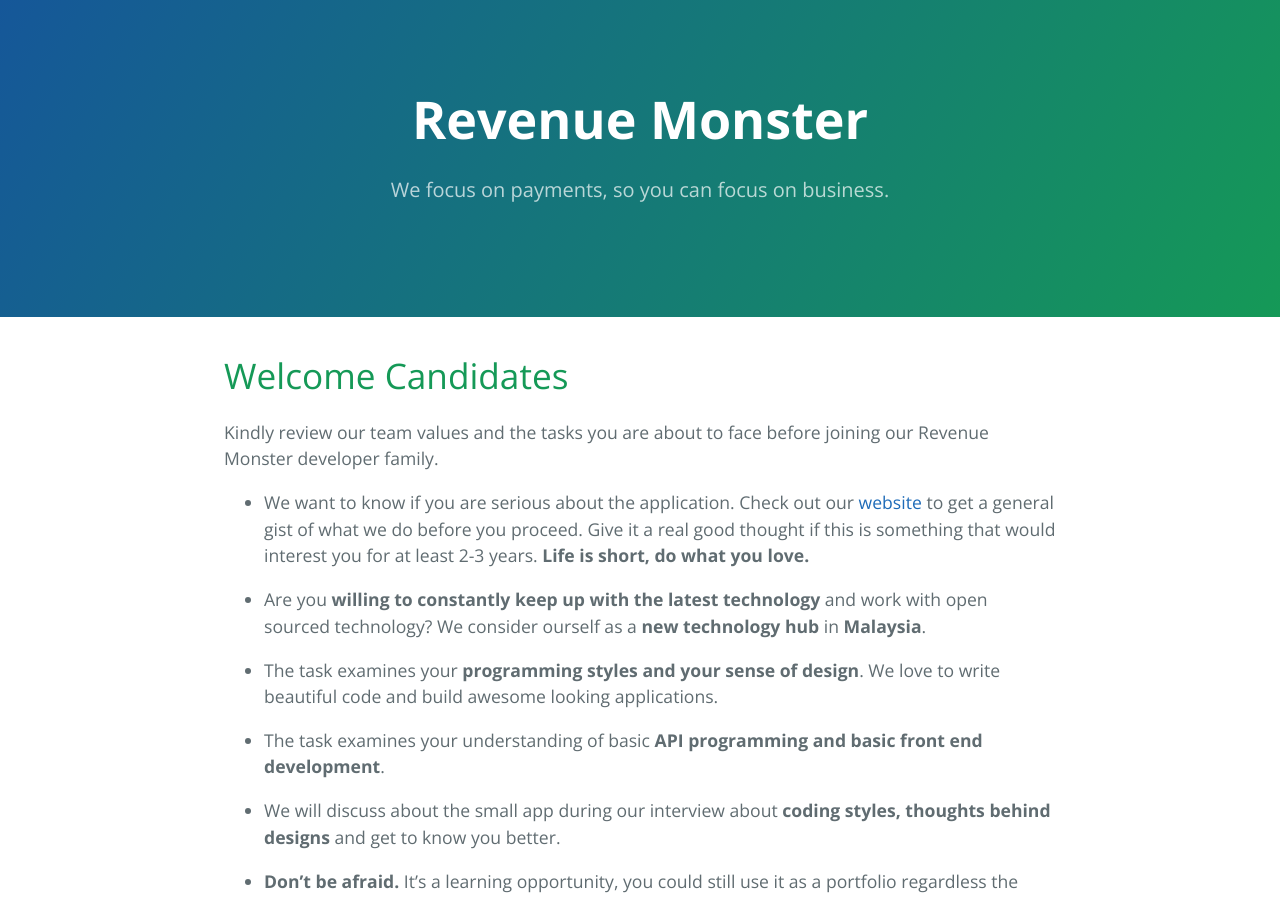
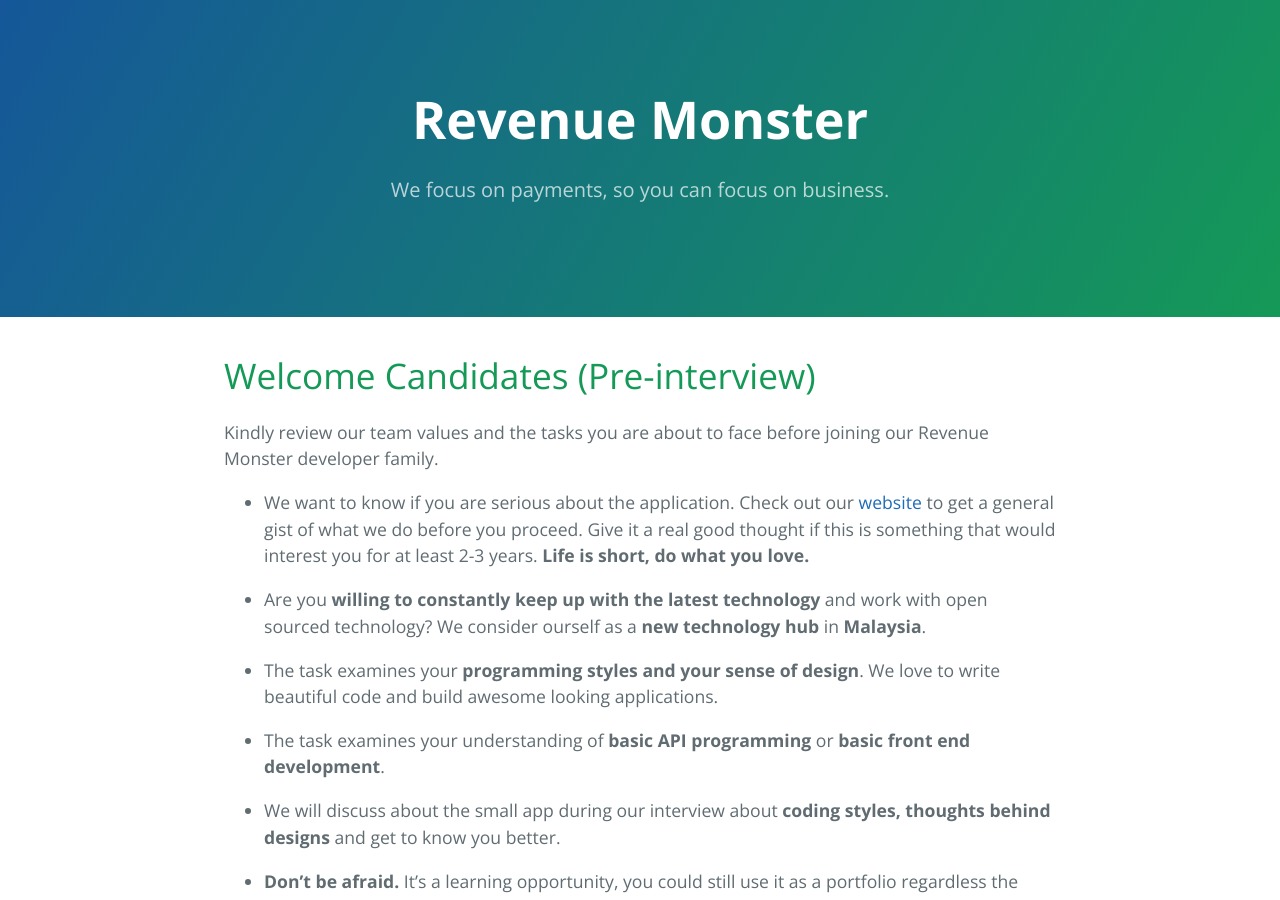
Before and after one commit to RevenueMonster/revenuemonster.github.io, a Jekyll site: the page built from index.md, in a window 1280 px wide and 900 px high. Built offline with Jekyll 4.4.1, drawn with Linux system fonts in a browser that asks for light colours; our own code applies the rules of GitHub Pages for plain Markdown files.

Commit message:
fix: fix some wordings

```diff
--- a/index.md
+++ b/index.md
@@ -2,7 +2,7 @@
 layout: default
 ---
 
-# [](#header-1)Welcome Candidates
+# [](#header-1)Welcome Candidates (Pre-interview)
 
 Kindly review our team values and the tasks you are about to face before joining our Revenue Monster developer family.
 
@@ -13,7 +13,7 @@ Kindly review our team values and the tasks you are about to face before joining
 
 * The task examines your **programming styles and your sense of design**. We love to write beautiful code and build awesome looking applications.
 
-* The task examines your understanding of basic **API programming and basic front end development**.
+* The task examines your understanding of **basic API programming** or **basic front end development**.
 
 * We will discuss about the small app during our interview about **coding styles, thoughts behind designs** and get to know you better.
 
```
